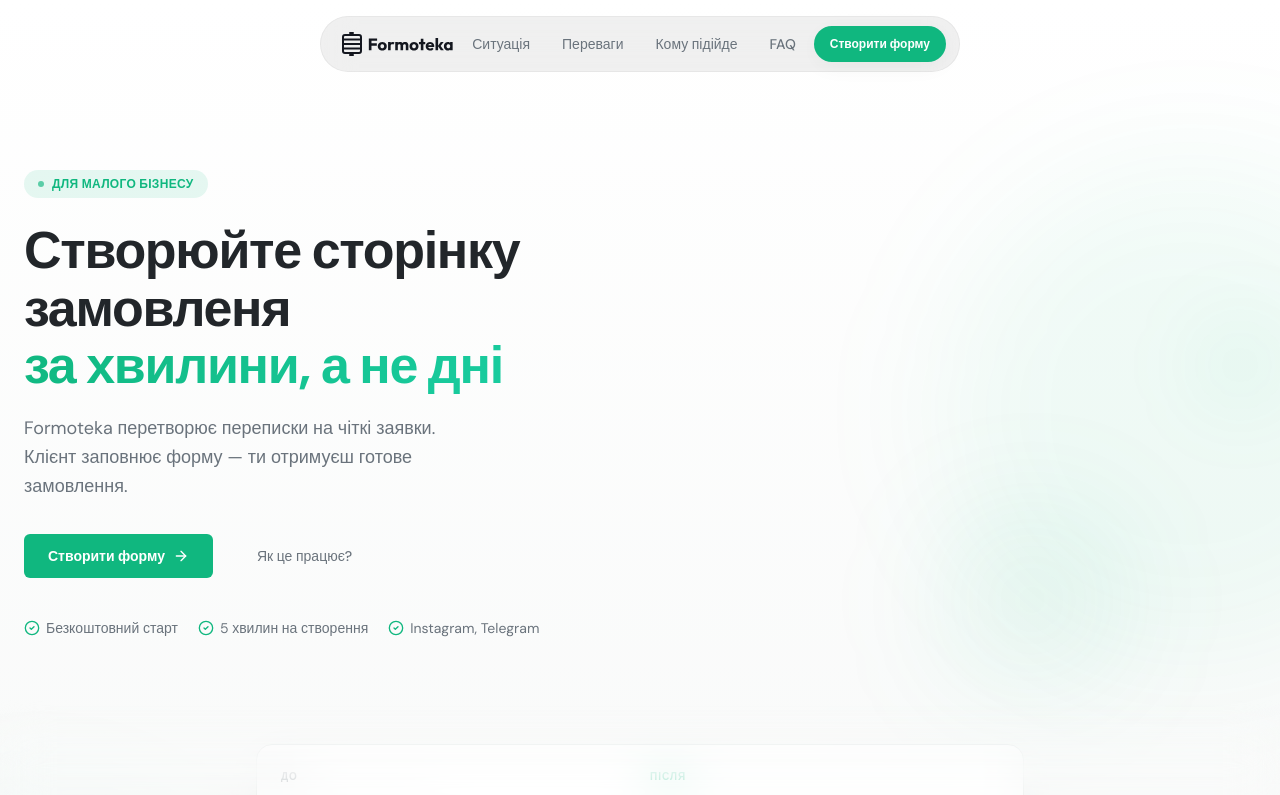
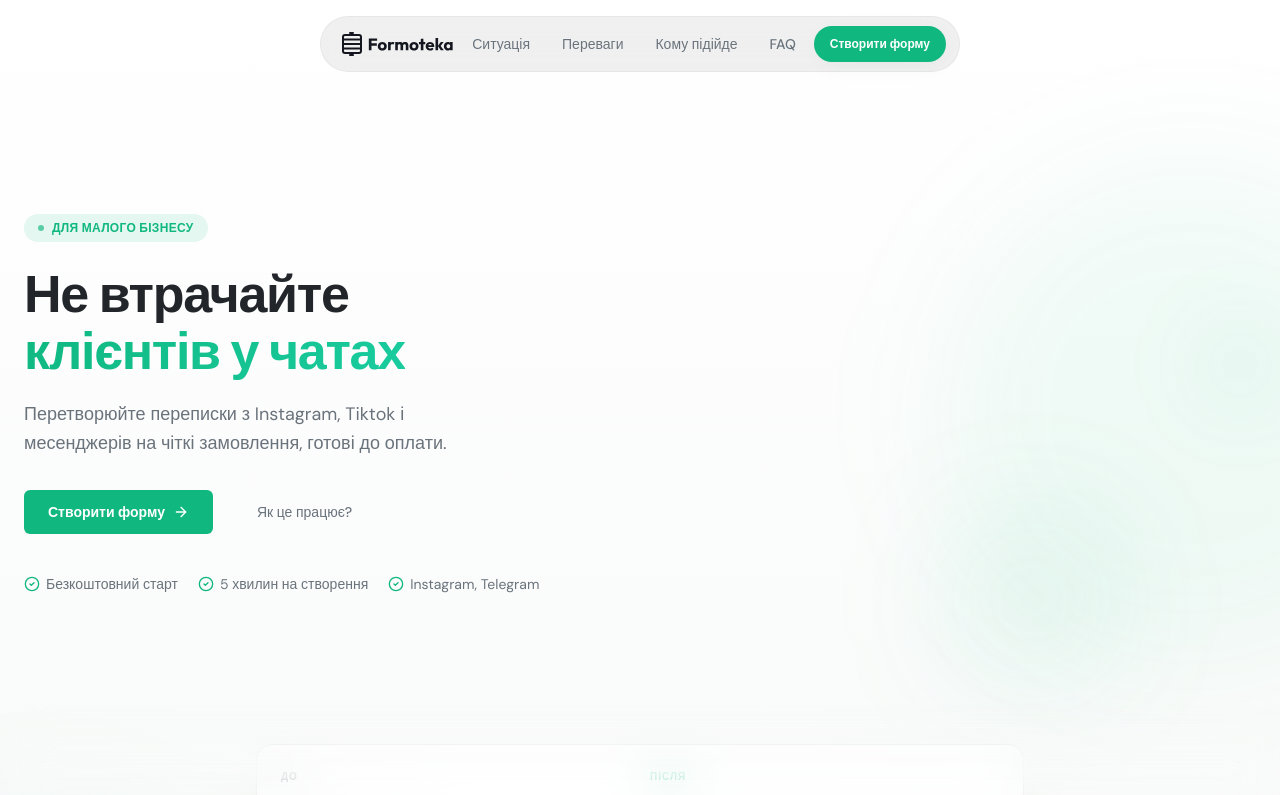
Before and after one commit to olekzakhar/formoteka, a Next.js app: page / in a window 1280 px wide. Shown: the top 795 px of the page. Built offline with nearby package versions, Linux system fonts and the light colour scheme; no server answers.

Commit message:
[~] Змінив заголовок і підзаголовок у лендінгу

```diff
--- a/components/form-builder/Canvas.js
+++ b/components/form-builder/Canvas.js
@@ -329,7 +329,7 @@ export const Canvas = ({
                       <Plus className="w-8 h-8 text-muted-foreground" />
                     </div>
                     <p className="text-muted-foreground mb-2">Ваша форма порожня</p>
-                    <p className="text-sm text-muted-foreground">Додайте або перетягніть сюди блоки з вкладки &quot;+ Додати&quot;</p>
+                    <p className="text-sm text-muted-foreground">Додайте або перетягніть сюди блоки з вкладки &quot;Додати&quot;</p>
                   </div>
                 ) : (
                   <div
@@ -471,7 +471,7 @@ export const Canvas = ({
                     onDrop={(e) => handleSuccessDrop(e, 0)}
                   >
                     <p className="text-muted-foreground mb-2">Сторінка успіху порожня</p>
-                    <p className="text-sm text-muted-foreground">Додайте або перетягніть сюди блоки з вкладки &quot;+ Додати&quot;</p>
+                    <p className="text-sm text-muted-foreground">Додайте або перетягніть сюди блоки з вкладки &quot;Додати&quot;</p>
                   </div>
                 ) : (
                   <div
--- a/components/landing/Hero.js
+++ b/components/landing/Hero.js
@@ -28,15 +28,14 @@ const HeroSection = () => {
 
             {/* Main headline */}
             <h1 className="animate-fade-up-delay-1 text-4xl md:text-5xl lg:text-[3.25rem] font-extrabold text-foreground leading-[1.1] mb-5 tracking-tight">
-              Створюйте сторінку замовленя
+              Не втрачайте
               <br />
-              <span className="text-gradient">за хвилини, а не дні</span>
+              <span className="text-gradient">клієнтів у чатах</span>
             </h1>
 
             {/* Subheadline */}
             <p className="animate-fade-up-delay-2 text-base md:text-lg text-muted-foreground max-w-md mb-8 leading-relaxed">
-              Formoteka перетворює переписки на чіткі заявки.
-              Клієнт заповнює форму — ти отримуєш готове замовлення.
+              Перетворюйте переписки з Instagram, Tiktok і месенджерів на чіткі замовлення, готові до оплати.
             </p>
 
             {/* CTAs */}
--- a/constants/index.js
+++ b/constants/index.js
@@ -60,6 +60,6 @@ export const SIGN_UP_PATH = '/register'
 export const SEO_TITLE = "Formoteka — онлайн форма замовлення для Instagram та малого бізнесу";
 export const SEO_DESCRIPTION = "Створіть онлайн форму замовлення за 5 хвилин. Приймайте заявки з Instagram, Telegram і TikTok без хаосу в повідомленнях. Безкоштовно.";
 
-export const OG_TITLE = 'Jatke - WhatsApp Catalog for Small Business'
-export const OG_DESCRIPTION = 'Create a WhatsApp Catalog and online store for small businesses using Google Sheets. Easily grow your small ecommerce business with Jatke.'
+export const OG_TITLE = 'Formoteka — онлайн форма замовлення для Instagram та малого бізнесу'
+export const OG_DESCRIPTION = 'Створіть онлайн форму замовлення за 5 хвилин. Приймайте заявки з Instagram, Telegram і TikTok без хаосу в повідомленнях. Безкоштовно.'
 export const OG_IMAGE_URL = ''
```
